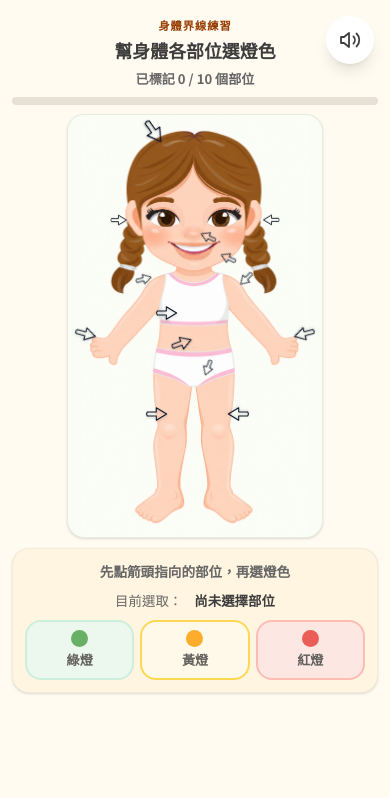
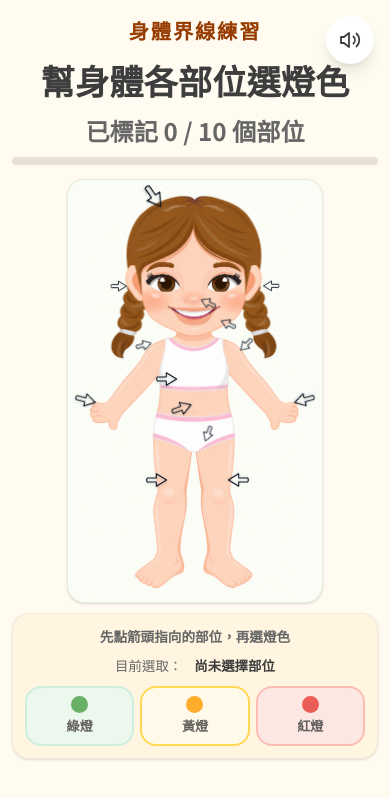
Before and after one commit to hohsiang-lab/client-renhe-child-safety-web, a React (Vite) app: page /body-traffic-light/mark in a window 390 px wide. Shown: the top 798 px of the page. Built offline with nearby package versions, Linux system fonts and the light colour scheme.

Commit message:
feat(HO-3144): align header and color marked arrows (#29)
Co-authored-by: hoh Dev <dev@hohsiamg.com.tw>

```diff
--- a/src/pages/BodyMarkPage.tsx
+++ b/src/pages/BodyMarkPage.tsx
@@ -13,24 +13,28 @@ const COLOR_OPTIONS: {
   label: string;
   buttonClassName: string;
   dotClassName: string;
+  arrowFill: string;
 }[] = [
   {
     color: "green",
     label: "綠燈",
     buttonClassName: "border-green-safe/60 bg-green-safe-bg",
     dotClassName: "bg-green-safe-dark",
+    arrowFill: "var(--color-green-safe-bg)",
   },
   {
     color: "yellow",
     label: "黃燈",
     buttonClassName: "border-amber-300 bg-amber-50",
     dotClassName: "bg-amber-500",
+    arrowFill: "var(--color-amber-50)",
   },
   {
     color: "red",
     label: "紅燈",
     buttonClassName: "border-red-danger/60 bg-red-danger-bg",
     dotClassName: "bg-red-danger-dark",
+    arrowFill: "var(--color-red-danger-bg)",
   },
 ];
 
@@ -54,9 +58,11 @@ const CALLOUT_ARROW_SCALE: Record<CalloutArrowSize, number> = {
 function OutlinedCalloutArrow({
   angle,
   size,
+  fill,
 }: {
   angle: number;
   size: CalloutArrowSize;
+  fill: string;
 }) {
   return (
     <svg
@@ -73,7 +79,7 @@ function OutlinedCalloutArrow({
     >
       <path
         d="M4 18C14 18 22 19 30 18V6l30 18-30 18V30C21 29 14 30 4 30c-3-4-3-8 0-12Z"
-        fill="none"
+        fill={fill}
         stroke="#111827"
         strokeWidth="3"
         strokeLinejoin="round"
@@ -218,15 +224,15 @@ export default function BodyMarkPage() {
 
   return (
     <div className="flex min-h-dvh flex-col items-center bg-warm-bg px-[clamp(14px,3vw,30px)] pb-[34px] pt-6 text-text-main max-[900px]:pt-4 max-[520px]:px-3 max-[520px]:pb-6 max-[520px]:pt-[13px]">
-      <header className="mt-1 mb-[18px] w-full max-w-[680px] text-center max-[900px]:mb-3 max-[520px]:mb-[9px]">
-        <p className="mb-[5px] text-[.78rem] font-extrabold tracking-[.09em] text-amber-800 max-[520px]:text-[.7rem]">
+      <header className="mt-[2px] mb-[18px] w-full max-w-[680px] text-center max-[900px]:mb-3 max-[520px]:mb-[14px]">
+        <p className="mb-[5px] text-[.78rem] font-extrabold tracking-[.09em] text-amber-800 max-[520px]:mb-[clamp(15px,3.9vw,20px)] max-[520px]:text-[clamp(1.15rem,5.2vw,1.65rem)]">
           身體界線練習
         </p>
-        <h1 className="m-0 text-[clamp(1.35rem,2.2vw,1.9rem)] font-bold leading-[1.3] max-[520px]:text-[1.12rem]">
+        <h1 className="m-0 text-[clamp(1.35rem,2.2vw,1.9rem)] font-bold leading-[1.3] max-[520px]:text-[clamp(2rem,8.8vw,2.9rem)] max-[520px]:leading-[1.15]">
           幫身體各部位選燈色
         </h1>
-        <div className="mx-auto mt-[10px] w-full max-w-[430px] max-[520px]:mt-[7px]">
-          <p className="m-0 text-[.9rem] font-semibold leading-normal text-text-light max-[520px]:text-[.82rem]">
+        <div className="mx-auto mt-[10px] w-full max-w-[430px] max-[520px]:mt-[clamp(13px,3.3vw,17px)]">
+          <p className="m-0 text-[.9rem] font-semibold leading-normal text-text-light max-[520px]:text-[clamp(1.5rem,6.2vw,2rem)] max-[520px]:font-bold">
             已標記 {Object.keys(marks).length} / {bodyPartsV2.length} 個部位
           </p>
           <div
@@ -306,6 +312,8 @@ export default function BodyMarkPage() {
           >
             {sortedZones.map(({ part, zone, zoneIdx }) => {
               const isSelected = selectedPartId === part.id;
+              const color = marks[part.id] as LightColor | undefined;
+              const fill = COLOR_OPTIONS.find((option) => option.color === color)?.arrowFill ?? "none";
               const arrow = getCalloutArrowSpec(part.id, zone.cx < 50, doll);
 
               return (
@@ -318,7 +326,7 @@ export default function BodyMarkPage() {
                   data-arrow-anchor-y={arrow.anchorY}
                   data-arrow-angle={arrow.angle}
                   data-arrow-direction={arrow.direction}
-                  data-arrow-fill="transparent"
+                  data-arrow-fill={color ?? "transparent"}
                   data-arrow-size={arrow.size}
                   data-arrow-style="outlined-callout"
                   className="absolute transition-transform duration-200"
@@ -328,7 +336,7 @@ export default function BodyMarkPage() {
                     transform: `translate(-50%, -50%) scale(${isSelected ? 1.1 : 1})`,
                   }}
                 >
-                  <OutlinedCalloutArrow angle={arrow.angle} size={arrow.size} />
+                  <OutlinedCalloutArrow angle={arrow.angle} size={arrow.size} fill={fill} />
                 </span>
               );
             })}
```
Also changed, not shown: 1 other file (tests, documents, lock files or other folders).
